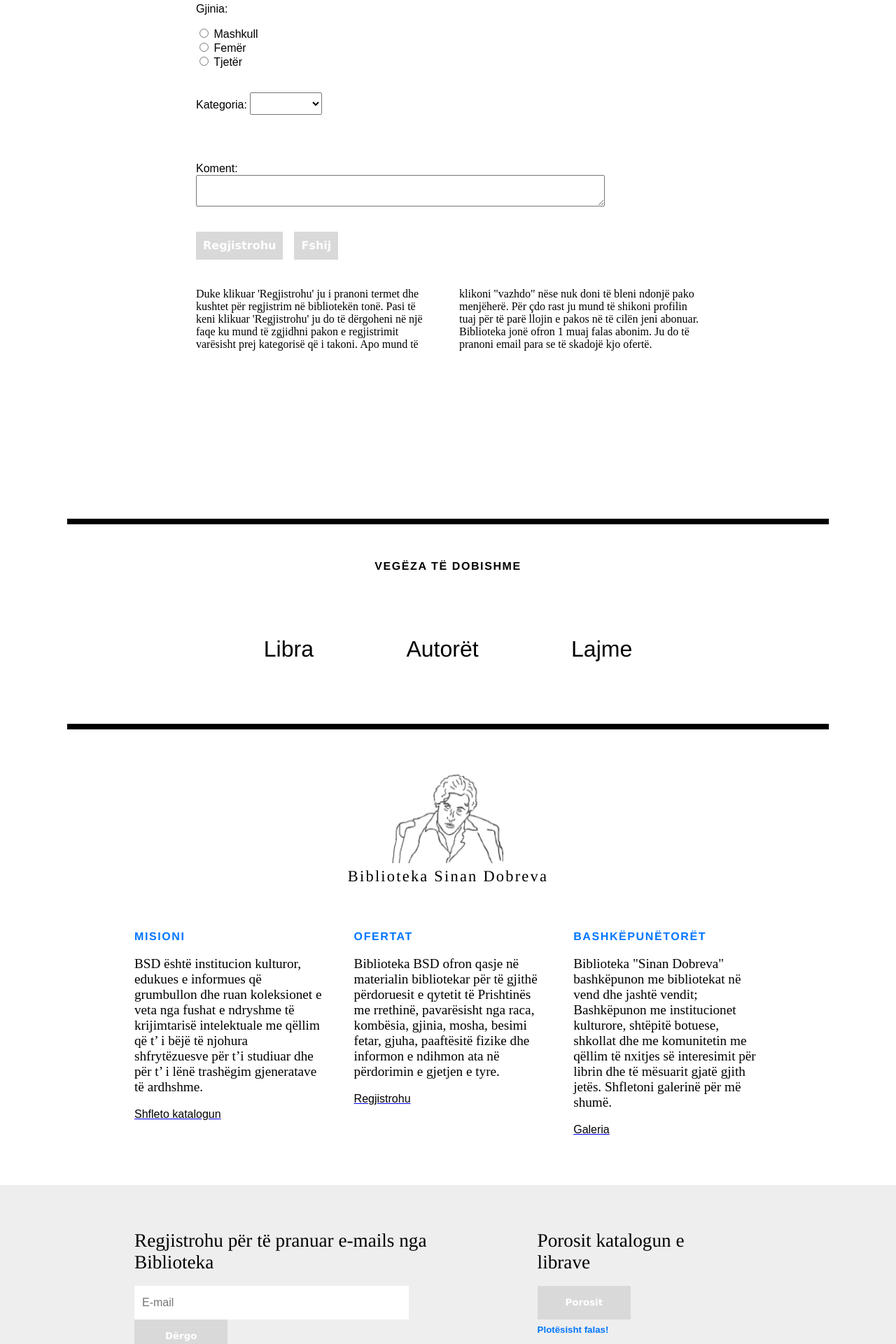
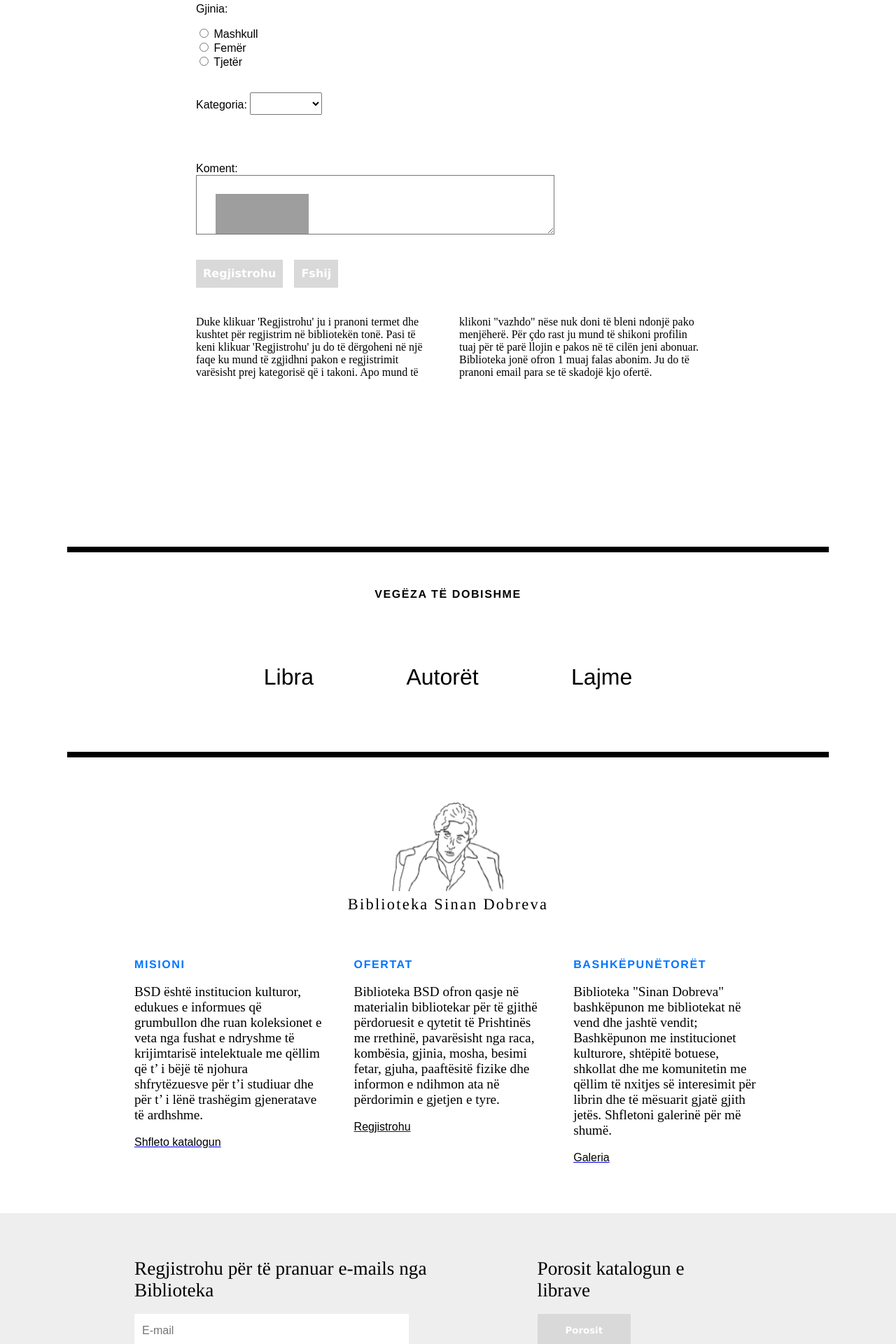
Before and after one commit to samiri32/ProgramimiInternet_Gr10, a PHP site: page /HTML/regjistrohu.html in a window 1280 px wide. Shown: the part 799-2719 px from the top of the page at 70% size. Run offline with PHP 8.4, Linux system fonts and the light colour scheme; some web fonts are replaced; grey boxes are pictures that could not be loaded.

Commit message:
ekstrat i shtina

```diff
--- a/CSS/regjistrohu.css
+++ b/CSS/regjistrohu.css
@@ -6,11 +6,20 @@
     align-content: center;
     align-items: center;
 }
+
+#komenti{
+  background-image: url("https://pngimg.com/uploads/cat/cat_PNG50514.png");
+    background-repeat: no-repeat;
+    background-size: 10em;
+    background-origin: content-box;
+    padding: 2em;
+}
+
 .tekstikolona{
   margin: 7em 0em;
   column-count: 2;
-  overflow-wrap:normal;
   column-gap: 2em;
+  word-wrap:break-word;
   font-family:'Times New Roman', Times, serif;
   font-size: 1em;
 }
--- a/HTML/regjistrohu.html
+++ b/HTML/regjistrohu.html
@@ -30,6 +30,7 @@
             }
         }
     </script>
+
     <script src="https://code.jquery.com/jquery-3.5.1.js" integrity="sha256-QWo7LDvxbWT2tbbQ97B53yJnYU3WhH/C8ycbRAkjPDc=" crossorigin="anonymous"></script>
 
 
@@ -249,9 +250,9 @@
                     </p>
                     <br>
                     <br>
-                    <p>Koment:<br> <textarea cols="55" name="Koment" id="rrite"> </textarea></p>
+                    <p>Koment:<br> <textarea cols="55" name="Koment" id="komenti"> </textarea></p>
                     <p style="display: flex; float: left; column-gap: 1em; height:2em; width:5em;">
-                        <input type="submit" value="Regjistrohu" name="Regjistrohu" id="ndrysho">
+                        <input type="submit" value="Regjistrohu" name="Regjistrohu" id="ndrysho" class="dergooo">
                         <input type="reset" value="Fshij" name="Fshij" id="ndrysho">
                     </p>
                     <div class="tekstikolona">
```
Also changed, not shown: HTML/extra2.html (+11 -4 lines).
